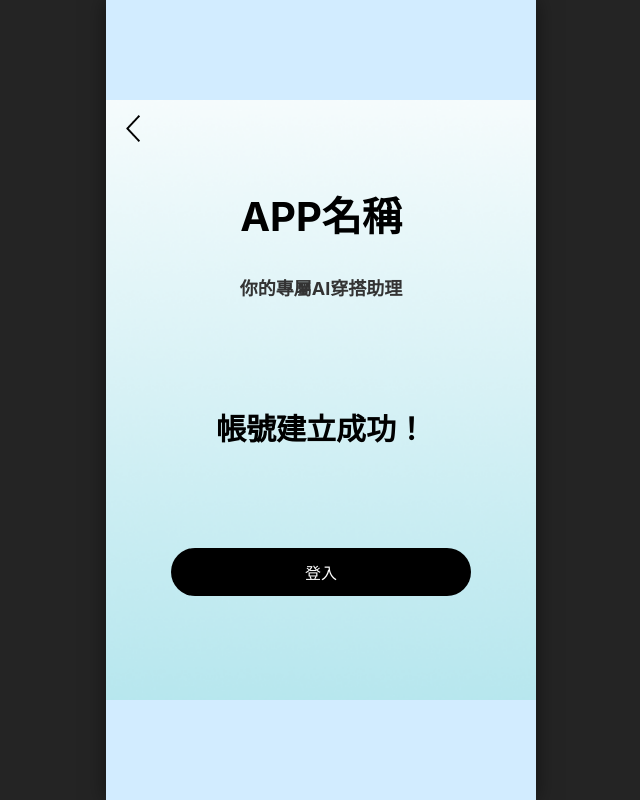
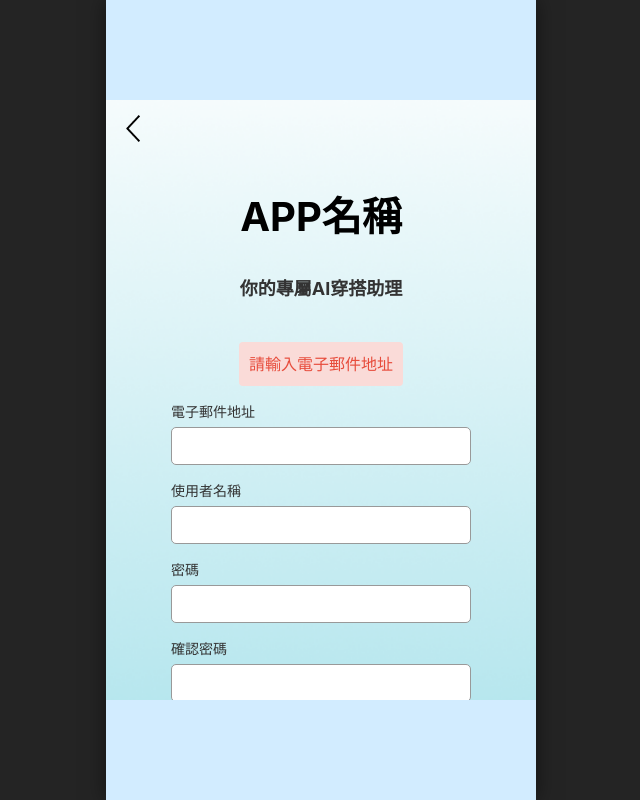
Before and after one commit to HsuZiWei319/project_front, a React (Vite) app: page /register in a window 1280 px wide. Both pictures are taken after a click on the button "建立帳戶". Shown: the whole page, without its empty margins (319-959 px from the left). Built offline with nearby package versions, Linux system fonts and the light colour scheme.

Commit message:
新增註冊邏輯

```diff
--- a/src/pages/Register/RegisterPage.jsx
+++ b/src/pages/Register/RegisterPage.jsx
@@ -5,15 +5,102 @@ import AppHeader from '../../components/Header/AppHeader';
 import BackButton from '../../components/Header/BackButton';
 import Navigation from '../../components/Navigation/Navigation';
 import PrimaryButton from '../../components/Button/PrimaryButton';
+import { register } from '../../services/authService';
 
 const RegisterPage = () => {
   const navigate = useNavigate();
   const [isSuccess, setIsSuccess] = useState(false);
+  const [isLoading, setIsLoading] = useState(false);
+  const [error, setError] = useState('');
 
-  const handleRegister = () => {
-    // 這裡未來可以加入後端註冊 API
-    // 目前顯示註冊成功頁
-    setIsSuccess(true);
+  // 表單狀態
+  const [formData, setFormData] = useState({
+    email: '',
+    username: '',
+    password: '',
+    confirmPassword: '',
+  });
+
+  // 處理輸入框變化
+  const handleInputChange = (e) => {
+    const { name, value } = e.target;
+    setFormData(prev => ({
+      ...prev,
+      [name]: value,
+    }));
+    setError(''); // 清除錯誤訊息
+  };
+
+  // 驗證表單
+  const validateForm = () => {
+    if (!formData.email) {
+      setError('請輸入電子郵件地址');
+      return false;
+    }
+    if (!formData.username) {
+      setError('請輸入使用者名稱');
+      return false;
+    }
+    if (!formData.password) {
+      setError('請輸入密碼');
+      return false;
+    }
+    if (formData.password.length < 6) {
+      setError('密碼至少需要 6 個字元');
+      return false;
+    }
+    if (formData.password !== formData.confirmPassword) {
+      setError('密碼和確認密碼不相符');
+      return false;
+    }
+    return true;
+  };
+
+  // 提交註冊
+  const handleRegister = async () => {
+    if (!validateForm()) {
+      return;
+    }
+
+    setIsLoading(true);
+    try {
+      const response = await register(
+        formData.email,
+        formData.username,
+        formData.password
+      );
+      console.log('註冊成功:', response);
+      setIsSuccess(true);
+    } catch (err) {
+      // 處理詳細的錯誤信息
+      let errorMessage = '註冊失敗，請重試';
+
+      if (err.data) {
+        // 後端驗證錯誤（返回欄位級別的錯誤）
+        const errors = err.data;
+        const errorMessages = [];
+
+        // 收集所有欄位的錯誤信息
+        Object.keys(errors).forEach(field => {
+          if (Array.isArray(errors[field])) {
+            errorMessages.push(...errors[field]);
+          } else if (typeof errors[field] === 'string') {
+            errorMessages.push(errors[field]);
+          }
+        });
+
+        if (errorMessages.length > 0) {
+          errorMessage = errorMessages.join('\n');
+        }
+      } else if (err.message) {
+        errorMessage = err.message;
+      }
+
+      setError(errorMessage);
+      console.error('註冊錯誤:', err);
+    } finally {
+      setIsLoading(false);
+    }
   };
 
   const handleGoHome = () => {
@@ -45,33 +132,76 @@ const RegisterPage = () => {
           ) : (
             /* 註冊表單 */
             <>
+              {/* 錯誤訊息顯示 */}
+              {error && (
+                <div style={{
+                  color: '#e74c3c',
+                  marginBottom: '15px',
+                  textAlign: 'center',
+                  padding: '10px',
+                  backgroundColor: '#fadbd8',
+                  borderRadius: '4px',
+                  whiteSpace: 'pre-wrap',
+                  wordWrap: 'break-word'
+                }}>
+                  {error}
+                </div>
+              )}
+
               {/* 欄位標籤 + 輸入框 1 */}
               <div className="input-group-register">
               <label>電子郵件地址</label>
-              <input type="email" />
+              <input
+                type="email"
+                name="email"
+                value={formData.email}
+                onChange={handleInputChange}
+                disabled={isLoading}
+              />
               </div>
 
               {/* 欄位標籤 + 輸入框 2 */}
               <div className="input-group-register">
               <label>使用者名稱</label>
-              <input type="text" />
+              <input
+                type="text"
+                name="username"
+                value={formData.username}
+                onChange={handleInputChange}
+                disabled={isLoading}
+              />
               </div>
 
               {/* 欄位標籤 + 輸入框 3 */}
               <div className="input-group-register">
               <label>密碼</label>
-              <input type="password" />
+              <input
+                type="password"
+                name="password"
+                value={formData.password}
+                onChange={handleInputChange}
+                disabled={isLoading}
+              />
               </div>
 
               {/* 欄位標籤 + 輸入框 4 */}
               <div className="input-group-register">
               <label>確認密碼</label>
-              <input type="password" />
+              <input
+                type="password"
+                name="confirmPassword"
+                value={formData.confirmPassword}
+                onChange={handleInputChange}
+                disabled={isLoading}
+              />
               </div>
 
               {/* 建立帳戶按鈕 */}
-              <PrimaryButton onClick={handleRegister}>
-              建立帳戶
+              <PrimaryButton
+                onClick={handleRegister}
+                disabled={isLoading}
+              >
+                {isLoading ? '註冊中...' : '建立帳戶'}
               </PrimaryButton>
             </>
           )}
--- a/src/services/authService.js
+++ b/src/services/authService.js
@@ -31,7 +31,7 @@ export const login = async (username, password) => {
  */
 export const register = async (email, username, password) => {
   try {
-    const response = await axios.post(`${API_URL}/api/register`, {
+    const response = await axios.post(`${API_URL}/account/user/register`, {
       email,
       username,
       password,
@@ -40,8 +40,22 @@ export const register = async (email, username, password) => {
     console.log("註冊成功");
     return response.data;
   } catch (error) {
-    console.error("註冊失敗:", error.message);
-    throw error;
+    console.error("註冊失敗:", error);
+
+    // 返回詳細的錯誤信息
+    if (error.response?.data) {
+      // 後端返回的驗證錯誤
+      console.error("後端錯誤:", error.response.data);
+      throw {
+        message: error.response.data.detail || JSON.stringify(error.response.data),
+        status: error.response.status,
+        data: error.response.data
+      };
+    } else if (error.message) {
+      throw new Error(`請求失敗: ${error.message}`);
+    } else {
+      throw new Error('註冊失敗，請稍後重試');
+    }
   }
 };
 
--- a/src/services/imageService.js
+++ b/src/services/imageService.js
@@ -12,7 +12,7 @@ export const uploadImageForProcessing = async (file) => {
   formData.append('filename', file.name);
 
   try {
-    const uploadUrl = `${API_URL}/upload/picture/upload_image`;
+    const uploadUrl = `${API_URL}/api/upload-image`;
 
     console.log("正在上傳圖片至:", uploadUrl);
 
```
